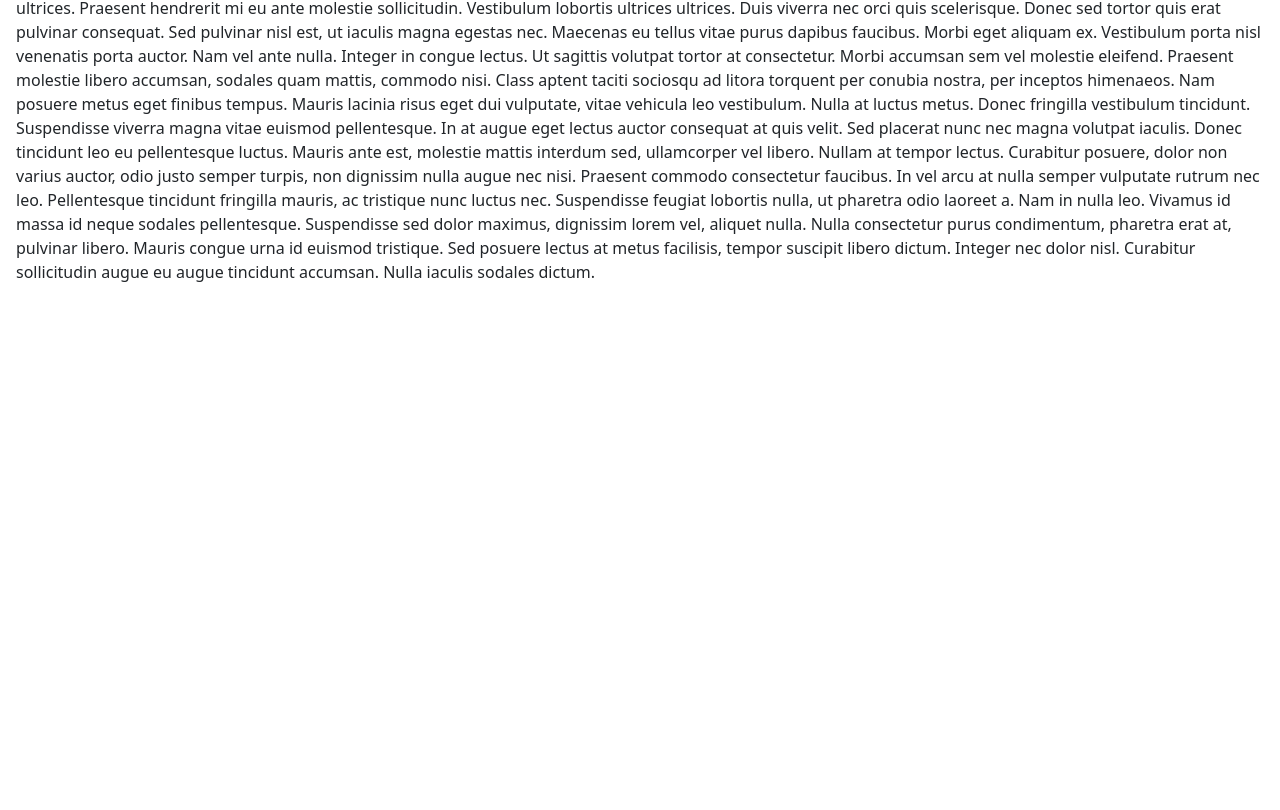
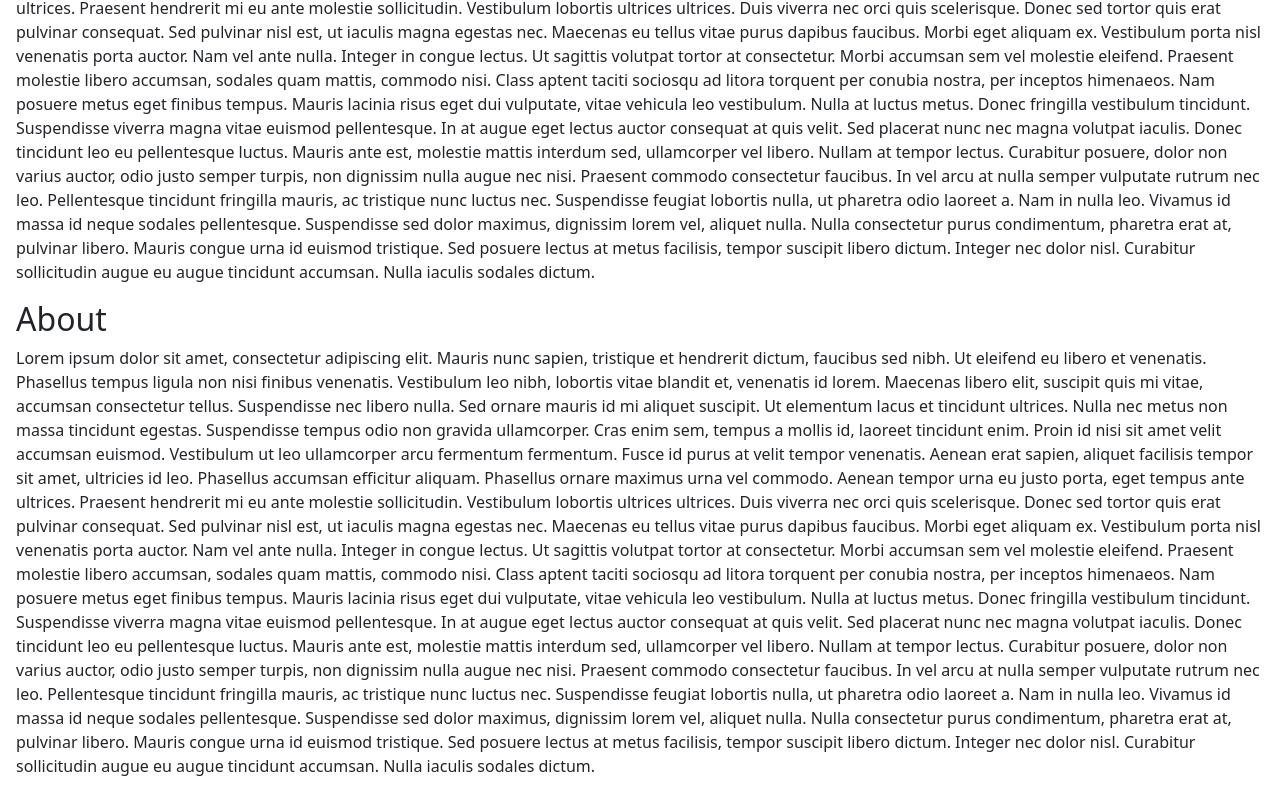
Before and after one commit to OussamaAlouat/alqibla-pro, an Angular app: page / in a window 1280 px wide. Shown: the part 948-1758 px from the top of the page. Before the commit the page ends 1264 px from the top, so only its background shows below. Built offline with nearby package versions, Linux system fonts and the light colour scheme.

Commit message:
FIX: used new form of for

```diff
--- a/src/app/app.component.html
+++ b/src/app/app.component.html
@@ -2,17 +2,19 @@
 <header>
   <nav class="web_menu">
     <ul class="menu_sections">
-      <li *ngFor="let op of NAV_OPTIONS"
-        (click)="selectOption(op.id)"
-        [ngClass]="selected === op.id ? 'menu_option_selected' : 'menu_option'"
-      >
-        {{ op.name }}
-      </li>
+      @for (op of NAV_OPTIONS; track op.id) {
+        <li
+          (click)="selectOption(op.id)"
+          [ngClass]="selected === op.id ? 'menu_option_selected' : 'menu_option'"
+        >
+          {{ op.name }}</li>
+      }
+
     </ul>
   </nav>
 </header>
 <main>
-  <div (scroll)="scrolled($event)">
+  <div>
     <!--Title seccion section with title-->
     <section class="title_section">
       <h1>
@@ -20,8 +22,25 @@
       </h1>
     </section>
 
-    <section class="home_section" id="home">
+    <section class="home_section" id="home" #home>
       <div>
+        <p>
+          Lorem ipsum dolor sit amet, consectetur adipiscing elit. Mauris nunc sapien, tristique et hendrerit dictum, faucibus sed nibh. Ut eleifend eu libero et venenatis. Phasellus tempus ligula non nisi finibus venenatis. Vestibulum leo nibh, lobortis vitae blandit et, venenatis id lorem. Maecenas libero elit, suscipit quis mi vitae, accumsan consectetur tellus. Suspendisse nec libero nulla. Sed ornare mauris id mi aliquet suscipit.
+
+Ut elementum lacus et tincidunt ultrices. Nulla nec metus non massa tincidunt egestas. Suspendisse tempus odio non gravida ullamcorper. Cras enim sem, tempus a mollis id, laoreet tincidunt enim. Proin id nisi sit amet velit accumsan euismod. Vestibulum ut leo ullamcorper arcu fermentum fermentum. Fusce id purus at velit tempor venenatis. Aenean erat sapien, aliquet facilisis tempor sit amet, ultricies id leo. Phasellus accumsan efficitur aliquam. Phasellus ornare maximus urna vel commodo. Aenean tempor urna eu justo porta, eget tempus ante ultrices. Praesent hendrerit mi eu ante molestie sollicitudin. Vestibulum lobortis ultrices ultrices. Duis viverra nec orci quis scelerisque. Donec sed tortor quis erat pulvinar consequat.
+
+Sed pulvinar nisl est, ut iaculis magna egestas nec. Maecenas eu tellus vitae purus dapibus faucibus. Morbi eget aliquam ex. Vestibulum porta nisl venenatis porta auctor. Nam vel ante nulla. Integer in congue lectus. Ut sagittis volutpat tortor at consectetur. Morbi accumsan sem vel molestie eleifend. Praesent molestie libero accumsan, sodales quam mattis, commodo nisi.
+
+Class aptent taciti sociosqu ad litora torquent per conubia nostra, per inceptos himenaeos. Nam posuere metus eget finibus tempus. Mauris lacinia risus eget dui vulputate, vitae vehicula leo vestibulum. Nulla at luctus metus. Donec fringilla vestibulum tincidunt. Suspendisse viverra magna vitae euismod pellentesque. In at augue eget lectus auctor consequat at quis velit. Sed placerat nunc nec magna volutpat iaculis. Donec tincidunt leo eu pellentesque luctus. Mauris ante est, molestie mattis interdum sed, ullamcorper vel libero. Nullam at tempor lectus. Curabitur posuere, dolor non varius auctor, odio justo semper turpis, non dignissim nulla augue nec nisi. Praesent commodo consectetur faucibus. In vel arcu at nulla semper vulputate rutrum nec leo. Pellentesque tincidunt fringilla mauris, ac tristique nunc luctus nec.
+
+Suspendisse feugiat lobortis nulla, ut pharetra odio laoreet a. Nam in nulla leo. Vivamus id massa id neque sodales pellentesque. Suspendisse sed dolor maximus, dignissim lorem vel, aliquet nulla. Nulla consectetur purus condimentum, pharetra erat at, pulvinar libero. Mauris congue urna id euismod tristique. Sed posuere lectus at metus facilisis, tempor suscipit libero dictum. Integer nec dolor nisl. Curabitur sollicitudin augue eu augue tincidunt accumsan. Nulla iaculis sodales dictum.
+        </p>
+      </div>
+    </section>
+
+    <section class="home_section" id="about" #about>
+      <div>
+        <h2>About</h2>
         <p>
           Lorem ipsum dolor sit amet, consectetur adipiscing elit. Mauris nunc sapien, tristique et hendrerit dictum, faucibus sed nibh. Ut eleifend eu libero et venenatis. Phasellus tempus ligula non nisi finibus venenatis. Vestibulum leo nibh, lobortis vitae blandit et, venenatis id lorem. Maecenas libero elit, suscipit quis mi vitae, accumsan consectetur tellus. Suspendisse nec libero nulla. Sed ornare mauris id mi aliquet suscipit.
 
```
